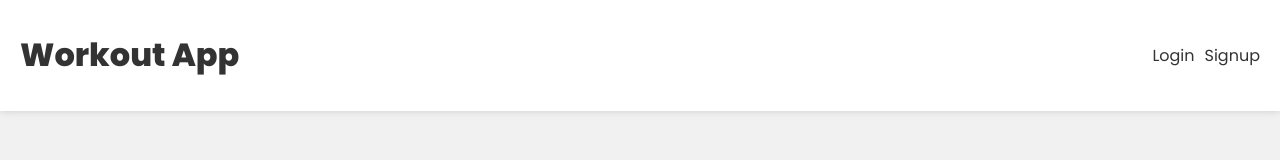
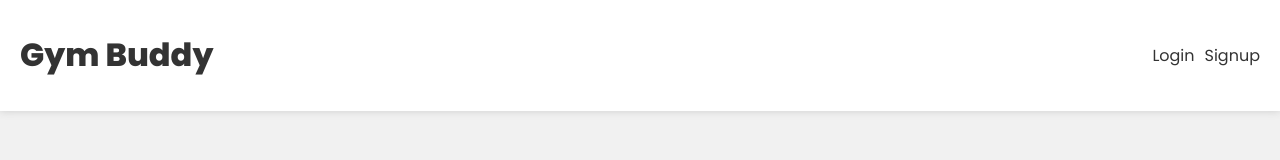
Before and after one commit to ZACOOPER5G/workout-app, a React (Create React App) app in the folder frontend/: page /login in a window 1280 px wide. Shown: the top 160 px of the page. Built offline with nearby package versions, Linux system fonts and the light colour scheme; a web font is replaced by a local one.

Commit message:
updated name

```diff
--- a/frontend/src/components/Navbar.js
+++ b/frontend/src/components/Navbar.js
@@ -14,7 +14,7 @@ export const Navbar = () => {
         <header>
             <div className="container" >
                 <Link to="/" >
-                    <h1>Workout App</h1>
+                    <h1>Gym Buddy</h1>
                 </Link>
                 <nav>
                     {/* show login/signup or logout depending on whether user is logged in or not */}
```
